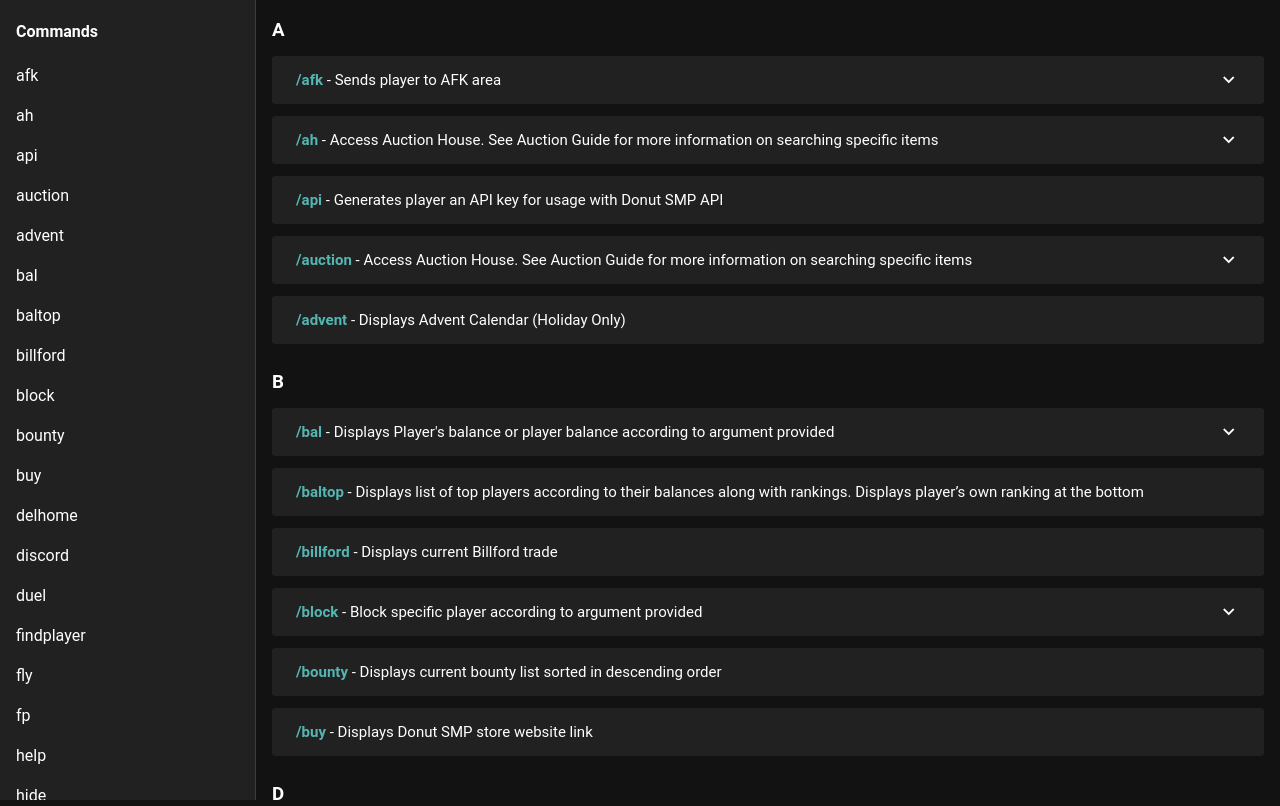
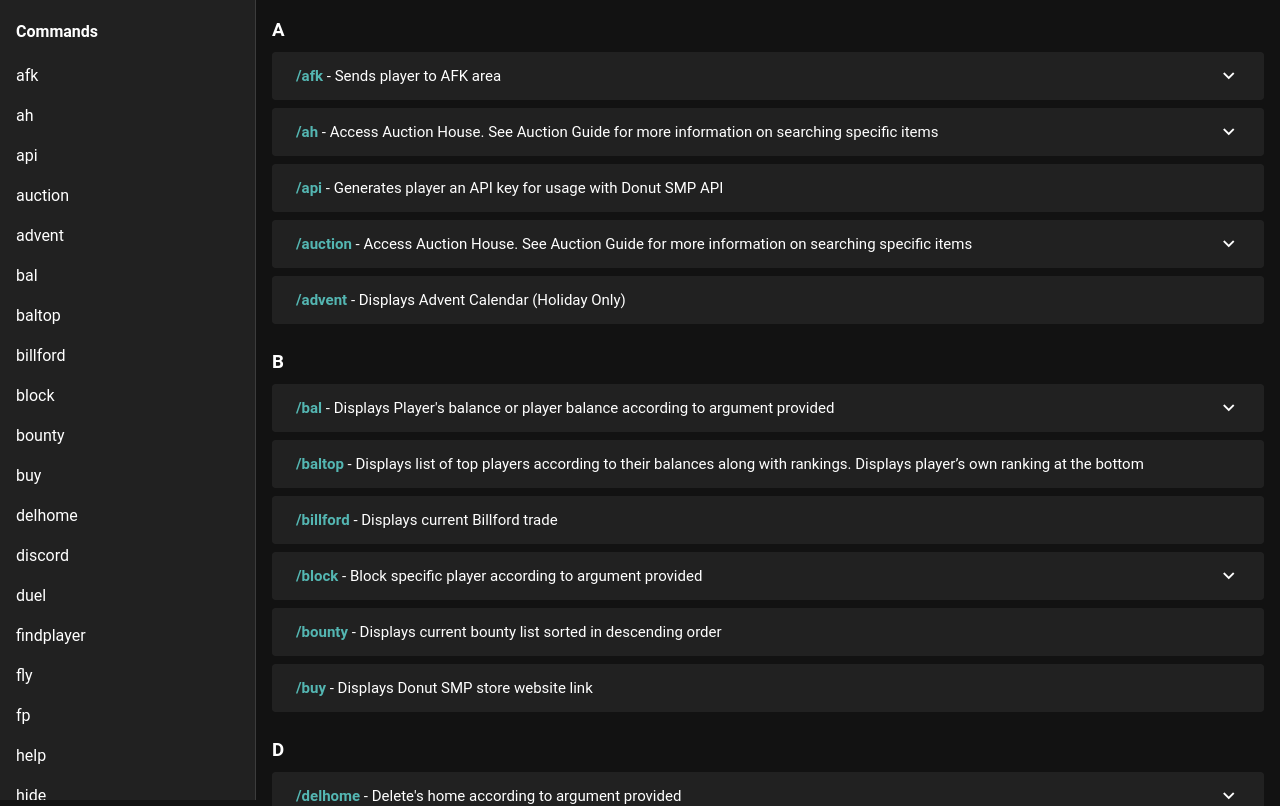
Before and after one commit to Leisoom/Donut-SMP-Commands, a Vue app: page / in a window 1280 px wide. Shown: the top 806 px of the page. Built offline with nearby package versions, Linux system fonts and the light colour scheme; a small style sheet from the web is missing.

Commit message:
compact UI more and fix tpdeny explanation. remove stock favicon

```diff
--- a/index.html
+++ b/index.html
@@ -2,9 +2,8 @@
 <html lang="en">
   <head>
     <meta charset="UTF-8">
-    <link rel="icon" href="/favicon.ico">
     <meta name="viewport" content="width=device-width, initial-scale=1.0">
-    <title>Donut SMP Commands</title>
+    <title>Donut Commands</title>
   </head>
   <body>
     <div id="app"></div>
--- a/src/assets/commands.json
+++ b/src/assets/commands.json
@@ -119,7 +119,7 @@
   { "command": "tpa", "description": "Send's telport request to specified player" },
   { "command": "tpacancel", "description": "Cancel all current teleport requests" },
   { "command": "tpaccept", "description": "If no argument is present, accepts latest TPA or TPHere request sent to the player. If argument is present, accepts TPA or TPHere request from specfied player" },
-  { "command": "tpdeny", "description": "Cancel all current teleport requests" },
+  { "command": "tpdeny", "description": "Deny current incoming TP/TPHere request" },
   { "command": "tphere", "description": "Send's telport here request to specified player" },
   { "command": "unblock", "description": "Unblock specified player" },
   { "command": "unignore", "description": "Unignores specified player" },
--- a/src/components/Command.vue
+++ b/src/components/Command.vue
@@ -1,5 +1,5 @@
 <template>
-  <v-card class="my-3" density="compact" elevation="0">
+  <v-card class="my-2" density="compact" elevation="0">
     <v-expansion-panels flat>
       <v-expansion-panel elevation="0">
         <v-expansion-panel-title v-if="hasExamples" static>
```
Also changed, not shown: src/assets/logo.png (deleted), src/assets/logo.svg (deleted).
